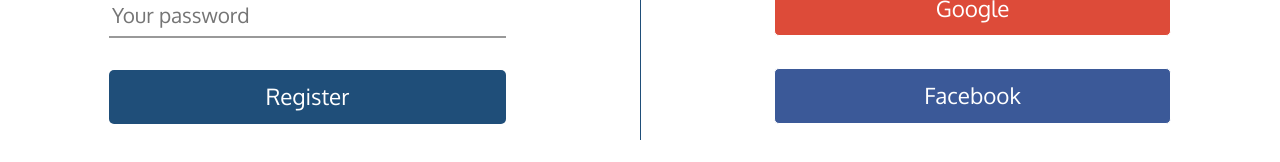
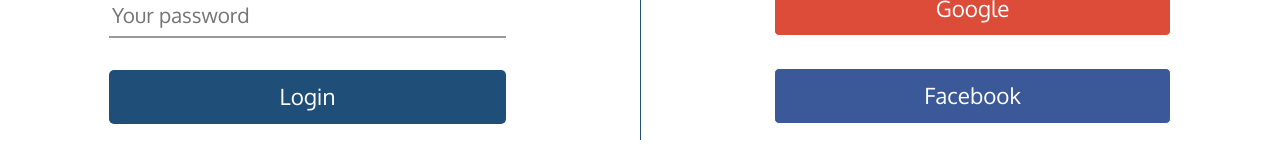
Before and after one commit to JamesRClarke/anagram-falls-client, a React (Create React App) app: page /login in a window 1280 px wide. Shown: the part 322-484 px from the top of the page. Built offline with nearby package versions, Linux system fonts and the light colour scheme.

Commit message:
change values for register and login button

```diff
--- a/src/containers/Authentication.jsx
+++ b/src/containers/Authentication.jsx
@@ -128,7 +128,7 @@
     let form = (
       <form onSubmit={this.sendForm} className="w-100">
         {formInputs}
-        <Button class="btn basic" >Register</Button>
+        <Button class="btn basic" >{authTitles[path].replace(/ .*/,'')}</Button>
       </form>
     );
 
```
